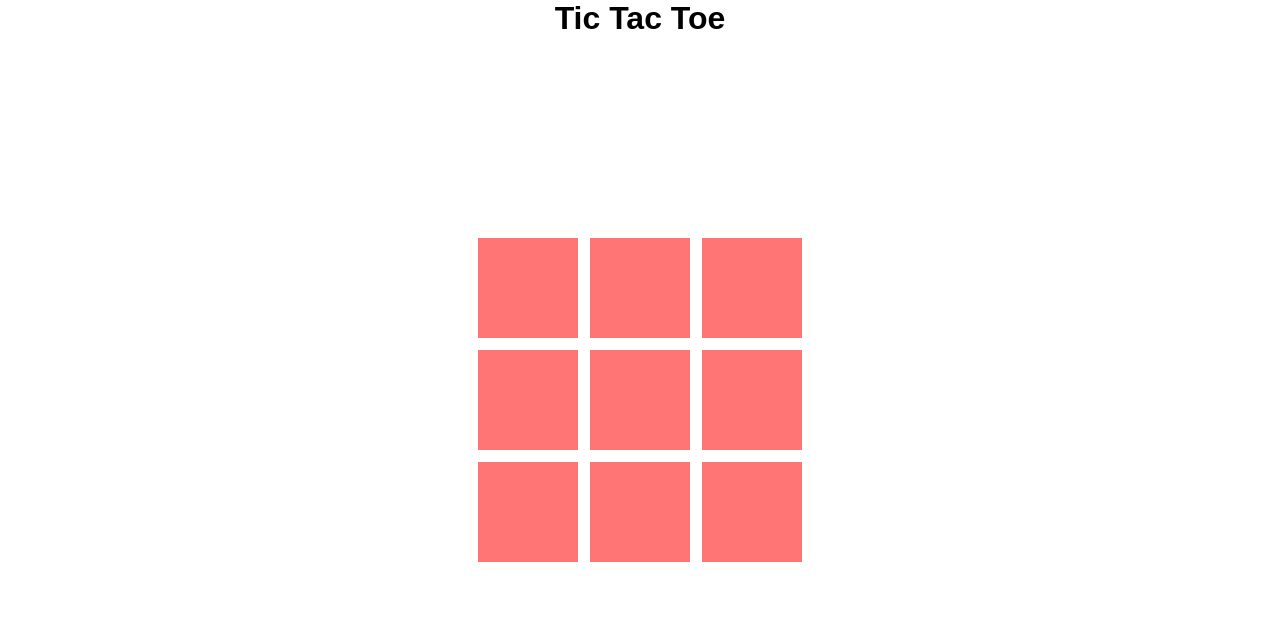
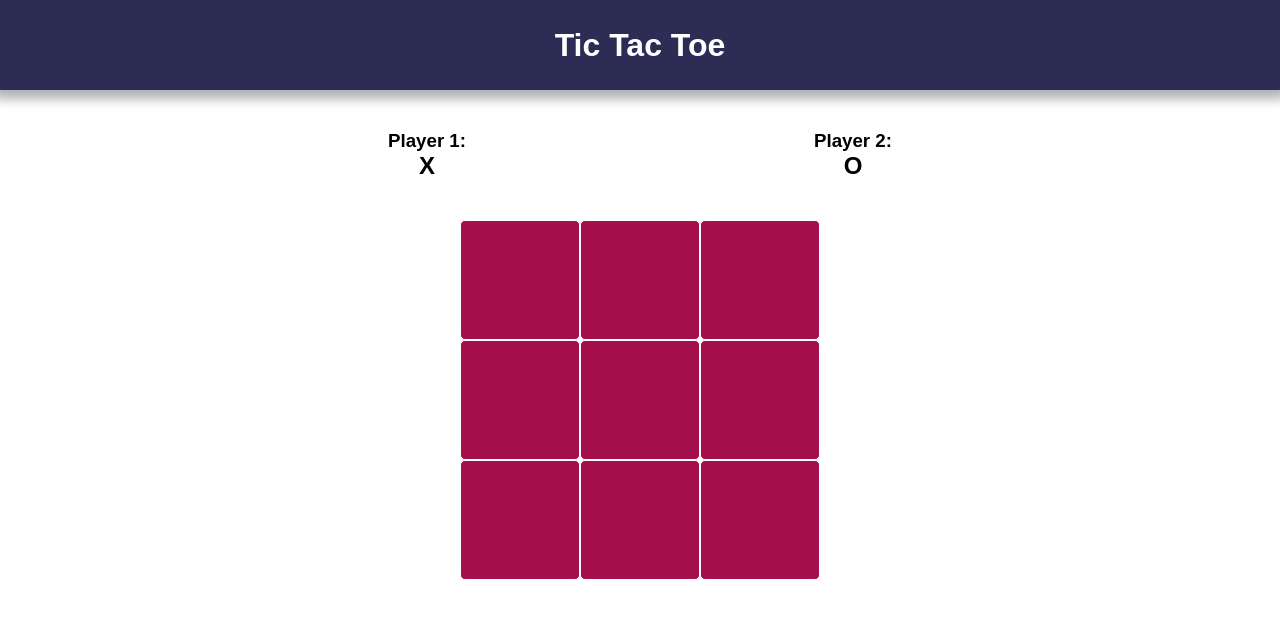
Before and after one commit to danutdotrar/tic-tac-toe-TOP, a plain HTML site: page index.html in a window 1280 px wide. Drawn offline with Linux system fonts and the light colour scheme.

Commit message:
Style the game

```diff
--- a/index.html
+++ b/index.html
@@ -15,7 +15,24 @@
         <title>Tic Tac Toe</title>
     </head>
     <body>
-        <h1>Tic Tac Toe</h1>
+        <div class="header">
+            <h1>Tic Tac Toe</h1>
+        </div>
+
+        <div class="container-marks">
+            <div class="player player-1">
+                <h3>
+                    Player 1:
+                    <h2>X</h2>
+                </h3>
+            </div>
+            <div class="player player-2">
+                <h3>
+                    Player 2:
+                    <h2>O</h2>
+                </h3>
+            </div>
+        </div>
 
         <div class="container">
             <div class="table">
@@ -31,9 +48,7 @@
             <!-- <button class="close" id="close">
                 <i class="fa fa-times 2"></i>
             </button> -->
-            <div class="text-winner" id="text-winner">
-                The winner is: Player 1!
-            </div>
+            <div class="text-winner" id="text-winner"></div>
             <button class="restart" id="restart">Restart Game</button>
         </div>
 
--- a/style.css
+++ b/style.css
@@ -12,6 +12,32 @@ body {
     flex-direction: column;
 }
 
+/* HEADER */
+.header {
+    display: flex;
+    justify-content: center;
+    align-items: center;
+    width: 100%;
+    height: 90px;
+    background-color: #2c2c54;
+    color: #fff;
+    -webkit-box-shadow: 0 3px 10px 6px rgba(57, 63, 72, 0.4);
+    -moz-box-shadow: 0 3px 10px 6px rgba(57, 63, 72, 0.4);
+    box-shadow: 0 3px 10px 6px rgba(57, 63, 72, 0.4);
+}
+
+.container-marks {
+    display: flex;
+    justify-content: space-evenly;
+    width: 100%;
+    padding: 40px;
+}
+
+.player {
+    text-align: center;
+}
+
+/* CONTENT */
 .container {
     position: absolute;
     left: 50%;
@@ -19,38 +45,36 @@ body {
     transform: translate(-50%, -50%);
 }
 
-.table {
-    display: flex;
-    flex-direction: column;
-    gap: 12px;
-}
-
 .table .row {
     display: grid;
-    grid-template-columns: repeat(3, 100px);
-    grid-template-rows: repeat(3, 100px);
-    gap: 12px;
+    grid-template-columns: repeat(3, 120px);
+    grid-template-rows: repeat(3, 120px);
+    /* gap: 1px; */
     justify-content: center;
     align-items: center;
     text-align: center;
 }
 
 .row .cell {
-    width: 100px;
-    height: 100px;
-    background-color: rgb(255, 116, 116);
+    border: 1px solid rgb(255, 255, 255);
+    border-radius: 5px;
+    transition: 1s;
+    width: 120px;
+    height: 120px;
+    background-color: #a40e4c;
     display: flex;
     justify-content: center;
     align-items: center;
-    font-weight: bold;
+    font-weight: normal;
     font-size: 30px;
+    color: #fff;
 }
 
 /* MODAL */
 .modal {
-    width: 300px;
-    height: 250px;
-    background-color: rgb(223, 221, 150);
+    width: 400px;
+    height: 220px;
+    background-color: #2c2c54;
     z-index: 100;
     position: absolute;
     top: 50%;
@@ -62,12 +86,13 @@ body {
     flex-direction: column;
     border-radius: 5px;
     animation: showModal;
-    animation-duration: 2s;
-    opacity: 0.95;
+    animation-duration: 1.2s;
+    opacity: 0.96;
 }
 
-.modal .winner {
+.modal .text-winner {
     font-size: 18px;
+    color: #fff;
 }
 
 .modal.hidden {
@@ -84,7 +109,6 @@ body {
     top: 0;
     margin: 12px;
     background: none;
-    border: 0;
     cursor: pointer;
 }
 
@@ -94,10 +118,14 @@ button.close {
 }
 
 button.restart {
+    border: 0;
     padding: 10px;
     border-radius: 5px;
-    margin-top: 20px;
+    margin-top: 40px;
     cursor: pointer;
+    background-color: #fff;
+    font-weight: bold;
+    font-size: 14px;
 }
 
 /* OVERLAY */
```
